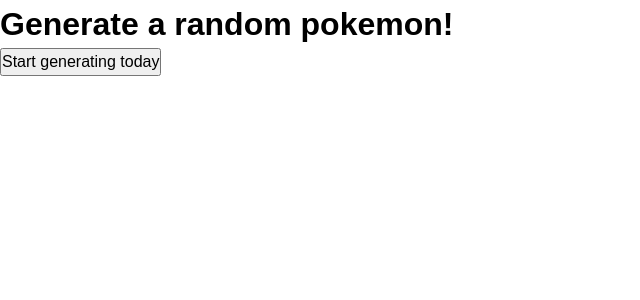
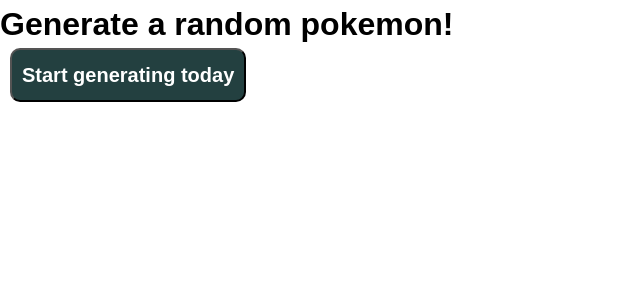
Before and after one commit to TunaMadu/PokemonGenerator, a React (Vite) app: page / in a window 1280 px wide. Shown: the top 300 px of the page, without its empty margins (0-640 px from the left). Built offline with nearby package versions, Linux system fonts and the light colour scheme.

Commit message:
added button styles

```diff
--- a/src/ui/Button.jsx
+++ b/src/ui/Button.jsx
@@ -1,8 +1,21 @@
+import styled from "styled-components";
+
+// styled compoennts are literal components p nice!
+const StyledButton = styled.button`
+  font-size: 2rem;
+  font-weight: 600;
+  padding: 1rem;
+  border-radius: 1rem;
+  background-color: #234040;
+  color: white;
+  margin-inline: 1rem;
+`;
+
 function Button({ children, handleOnClick }) {
   return (
-    <button onClick={() => (handleOnClick ? handleOnClick() : "")}>
+    <StyledButton onClick={() => (handleOnClick ? handleOnClick() : "")}>
       {children}
-    </button>
+    </StyledButton>
   );
 }
 
```
